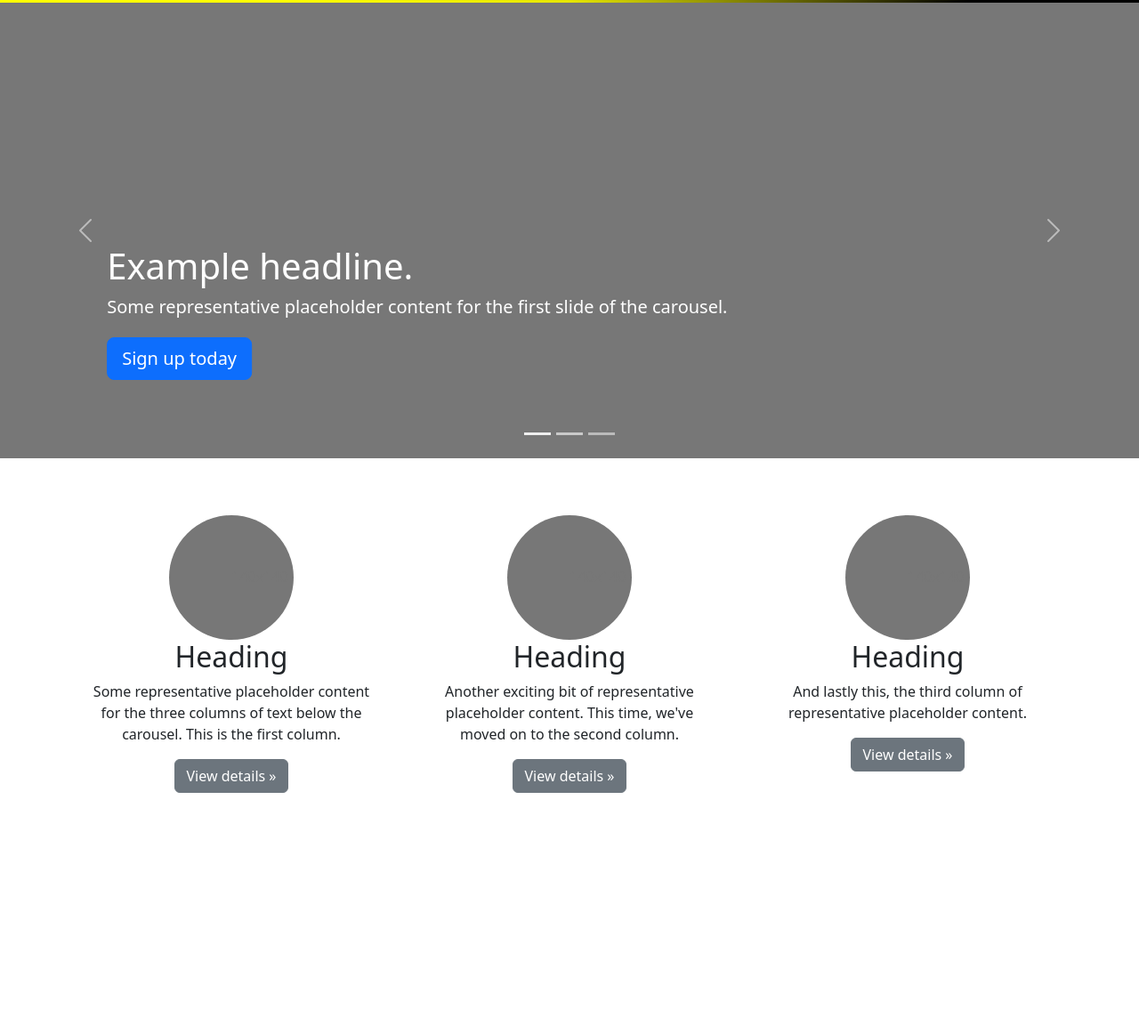
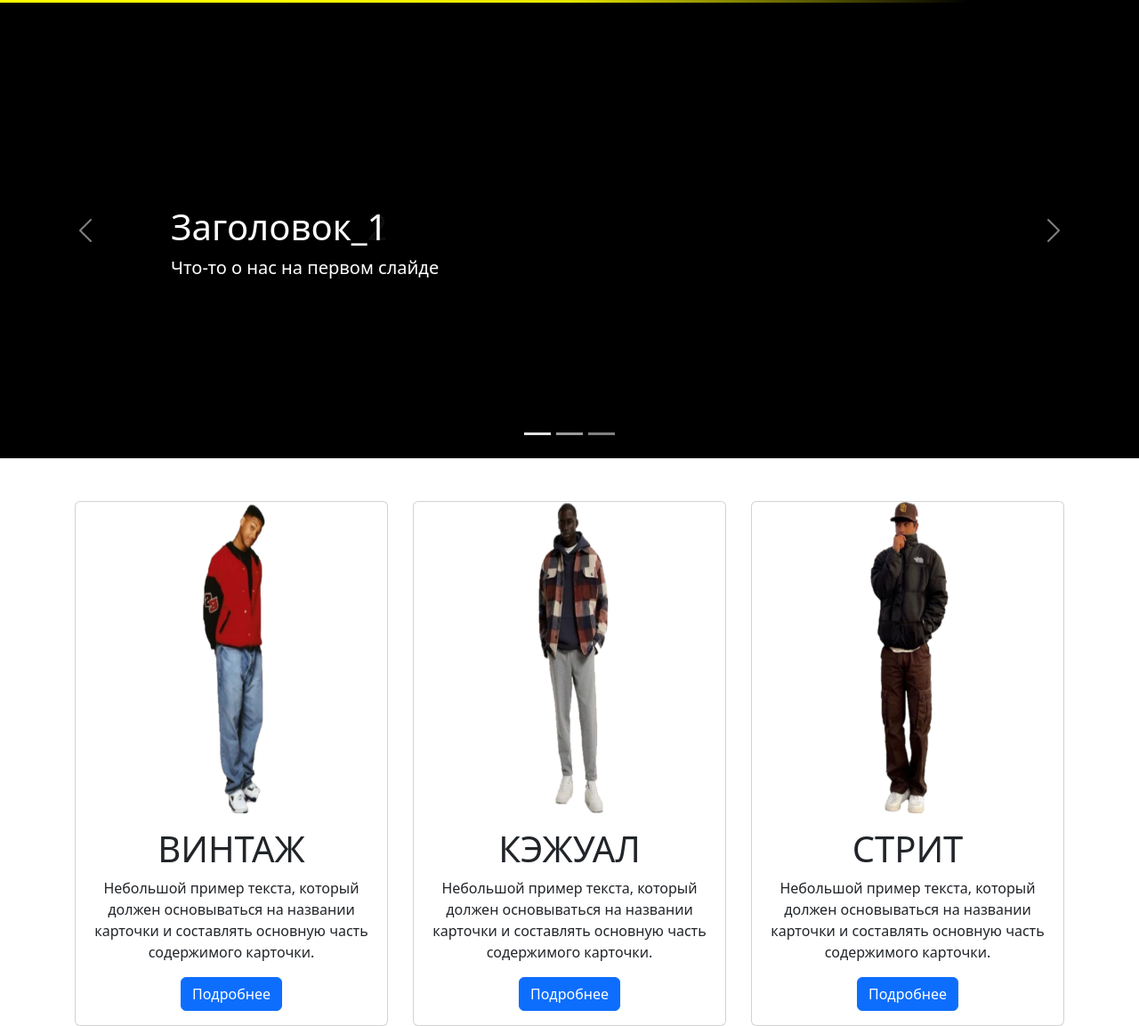
Before and after one commit to Oskg/YellowHouseShop, a plain HTML site: page index.html in a window 1280 px wide. Shown: the part 73-1226 px from the top of the page at 89% size. Before the commit the page ends 1004 px from the top, so only its background shows below. Drawn offline with nearby package versions, Linux system fonts and the light colour scheme; files whose address does not match are found by name.

Commit message:
Сделал нормально, сделал красиво)

```diff
--- a/css/style.css
+++ b/css/style.css
@@ -1,34 +1,26 @@
-.navbar {
-    /*background: linear-gradient(90deg, rgba(255,255,0,1) 0%, rgba(230,230,0,1) 25%, rgba(0,0,0,1) 75%, rgba(0,0,0,1) 100%);*/
-    /*background: linear-gradient(90deg, rgba(255,255,0,1) 0%, rgba(230,230,0,1) 50%, rgba(0,0,0,1) 85%);*/
+.navbar-gradient {
     background: linear-gradient(90deg, rgba(255,255,0,1) 0%, rgba(255,255,0,1) 25%, rgba(230,230,0,1) 50%, rgba(0,0,0,1) 85%);
 }
 
-/* GLOBAL STYLES
--------------------------------------------------- */
-/* Padding below the footer and lighter body text */
-header{
-/*    position: relative;
-    margin: 0 auto 0;
-    padding-top: 0px;*/
-}
-body {
-/*    padding-top: 3rem;
-    padding-bottom: 3rem;
-    color: #5a5a5a;*/
+.text-yellow {
+    color: rgba(255,255,0,1);
 }
 
-
+.img-my {
+    height: 350px;
+    width: 200px;
+    margin: auto;
+}
 /* CUSTOMIZE THE CAROUSEL
 -------------------------------------------------- */
 
 /* Carousel base class */
 .carousel {
-    margin-bottom: 4rem;
+    margin-bottom: 3rem;
 }
 /* Since positioning the image, we need to help out the caption */
 .carousel-caption {
-    bottom: 3rem;
+    bottom: 10rem;
     z-index: 10;
 }
 
@@ -36,23 +28,6 @@ body {
 .carousel-item {
     height: 32rem;
 }
-
-
-/* MARKETING CONTENT
--------------------------------------------------- */
-
-/* Center align the text within the three columns below the carousel */
-.marketing .col-lg-4 {
-    margin-bottom: 1.5rem;
-    text-align: center;
-}
-/* rtl:begin:ignore */
-.marketing .col-lg-4 p {
-    margin-right: .75rem;
-    margin-left: .75rem;
-}
-/* rtl:end:ignore */
-
 
 /* Featurettes
 ------------------------- */
--- a/index.html
+++ b/index.html
@@ -11,7 +11,7 @@
     <script src="https://cdn.jsdelivr.net/npm/bootstrap@5.2.3/dist/js/bootstrap.bundle.min.js" integrity="sha384-kenU1KFdBIe4zVF0s0G1M5b4hcpxyD9F7jL+jjXkk+Q2h455rYXK/7HAuoJl+0I4" crossorigin="anonymous"></script>
 </head>
 <body>
-<nav class="navbar sticky-top navbar-expand-lg navbar-dark">
+<nav class="navbar sticky-top navbar-expand-lg navbar-gradient">
     <div class="container-fluid">
         <a class="navbar-brand text-black  d-md-block " href="#">YellowHouse<img src="img/logo.svg" width="50" height="50" alt=""></a>
         <button class="navbar-toggler" type="button" data-bs-toggle="collapse" data-bs-target="#navbarSupportedContent" aria-controls="navbarSupportedContent" aria-expanded="false" aria-label="Toggle navigation">
@@ -20,100 +20,93 @@
         <div class="collapse navbar-collapse flex-row-reverse" id="navbarSupportedContent">
             <ul class="navbar-nav">
                 <li class="nav-item">
-                    <a class="nav-link" href="#">Войти</a>
+                    <a class="nav-link text-yellow" href="#">Войти</a>
                 </li>
                 <li class="nav-item">
-                    <a class="nav-link" href="#" >Корзина</a>
+                    <a class="nav-link text-yellow" href="#" >Корзина</a>
                 </li>
             </ul>
         </div>
     </div>
 </nav>
 <main>
-
-    <div id="myCarousel" class="carousel slide" data-bs-ride="carousel">
+    <div id="carouselFade" class="carousel slide carousel-fade bg-black text-yellow" data-bs-ride="carousel">
         <div class="carousel-indicators">
-            <button type="button" data-bs-target="#myCarousel" data-bs-slide-to="0" class="active" aria-current="true" aria-label="Slide 1"></button>
-            <button type="button" data-bs-target="#myCarousel" data-bs-slide-to="1" aria-label="Slide 2"></button>
-            <button type="button" data-bs-target="#myCarousel" data-bs-slide-to="2" aria-label="Slide 3"></button>
+            <button type="button" data-bs-target="#carouselIndicators" data-bs-slide-to="0" class="active" aria-current="true" aria-label="Slide 1"></button>
+            <button type="button" data-bs-target="#carouselIndicators" data-bs-slide-to="1" aria-label="Slide 2"></button>
+            <button type="button" data-bs-target="#carouselIndicators" data-bs-slide-to="2" aria-label="Slide 3"></button>
         </div>
         <div class="carousel-inner">
             <div class="carousel-item active">
-                <svg class="bd-placeholder-img" width="100%" height="100%" xmlns="http://www.w3.org/2000/svg" aria-hidden="true" preserveAspectRatio="xMidYMid slice" focusable="false"><rect width="100%" height="100%" fill="#777"/></svg>
-
                 <div class="container">
                     <div class="carousel-caption text-start">
-                        <h1>Example headline.</h1>
-                        <p>Some representative placeholder content for the first slide of the carousel.</p>
-                        <p><a class="btn btn-lg btn-primary" href="#">Sign up today</a></p>
+                        <h1>Заголовок_1</h1>
+                        <p>Что-то о нас на первом слайде</p>
                     </div>
                 </div>
             </div>
             <div class="carousel-item">
-                <svg class="bd-placeholder-img" width="100%" height="100%" xmlns="http://www.w3.org/2000/svg" aria-hidden="true" preserveAspectRatio="xMidYMid slice" focusable="false"><rect width="100%" height="100%" fill="#777"/></svg>
-
                 <div class="container">
-                    <div class="carousel-caption">
-                        <h1>Another example headline.</h1>
-                        <p>Some representative placeholder content for the second slide of the carousel.</p>
-                        <p><a class="btn btn-lg btn-primary" href="#">Learn more</a></p>
+                    <div class="carousel-caption text-start">
+                        <h1>Заголовок_2</h1>
+                        <p>Что-то о нас на втором слайде</p>
                     </div>
                 </div>
             </div>
             <div class="carousel-item">
-                <svg class="bd-placeholder-img" width="100%" height="100%" xmlns="http://www.w3.org/2000/svg" aria-hidden="true" preserveAspectRatio="xMidYMid slice" focusable="false"><rect width="100%" height="100%" fill="#777"/></svg>
-
                 <div class="container">
-                    <div class="carousel-caption text-end">
-                        <h1>One more for good measure.</h1>
-                        <p>Some representative placeholder content for the third slide of this carousel.</p>
-                        <p><a class="btn btn-lg btn-primary" href="#">Browse gallery</a></p>
+                    <div class="carousel-caption text-start">
+                        <h1>Заголовок_3</h1>
+                        <p>Что-то о нас на третьем слайде</p>
                     </div>
                 </div>
             </div>
         </div>
-        <button class="carousel-control-prev" type="button" data-bs-target="#myCarousel" data-bs-slide="prev">
+        <button class="carousel-control-prev" type="button" data-bs-target="#carouselFade" data-bs-slide="prev">
             <span class="carousel-control-prev-icon" aria-hidden="true"></span>
-            <span class="visually-hidden">Previous</span>
+            <span class="visually-hidden">Предыдущий</span>
         </button>
-        <button class="carousel-control-next" type="button" data-bs-target="#myCarousel" data-bs-slide="next">
+        <button class="carousel-control-next" type="button" data-bs-target="#carouselFade" data-bs-slide="next">
             <span class="carousel-control-next-icon" aria-hidden="true"></span>
-            <span class="visually-hidden">Next</span>
+            <span class="visually-hidden">Следующий</span>
         </button>
     </div>
 
-
-    <!-- Marketing messaging and featurettes
-    ================================================== -->
-    <!-- Wrap the rest of the page in another container to center all the content. -->
-
-    <div class="container marketing">
-
-        <!-- Three columns of text below the carousel -->
+    <div class="container">
         <div class="row">
             <div class="col-lg-4">
-                <svg class="bd-placeholder-img rounded-circle" width="140" height="140" xmlns="http://www.w3.org/2000/svg" role="img" aria-label="Placeholder: 140x140" preserveAspectRatio="xMidYMid slice" focusable="false"><title>Placeholder</title><rect width="100%" height="100%" fill="#777"/><text x="50%" y="50%" fill="#777" dy=".3em">140x140</text></svg>
+                <div class="card text-center" style="width: 22rem; margin-left: auto; margin-right: auto">
+                    <img src="img/VINTAJE_1.png" class="card-img-top img-my" alt="...">
+                    <div class="card-body">
+                        <h1 class="card-title" style="text-align: center">ВИНТАЖ</h1>
+                        <p class="card-text">Небольшой пример текста, который должен основываться на названии карточки и составлять основную часть содержимого карточки.</p>
+                        <a href="#" class="btn btn-primary" style="margin-left: auto; margin-right: auto">Подробнее</a>
+                    </div>
+                </div>
+            </div>
+            <div class="col-lg-4">
+                <div class="card text-center" style="width: 22rem; margin-left: auto; margin-right: auto">
+                    <img src="img/CASUAL_1.png" class="card-img-top img-my" alt="...">
+                    <div class="card-body">
+                        <h1 class="card-title" style="text-align: center">КЭЖУАЛ</h1>
+                        <p class="card-text">Небольшой пример текста, который должен основываться на названии карточки и составлять основную часть содержимого карточки.</p>
+                        <a href="#" class="btn btn-primary" style="margin-left: auto; margin-right: auto">Подробнее</a>
+                    </div>
+                </div>
+            </div>
+            <div class="col-lg-4">
+                <div class="card text-center" style="width: 22rem; margin-left: auto; margin-right: auto">
+                    <img src="img/STREET_1.png" class="card-img-top img-my" alt="...">
+                    <div class="card-body">
+                        <h1 class="card-title" style="text-align: center">СТРИТ</h1>
+                        <p class="card-text">Небольшой пример текста, который должен основываться на названии карточки и составлять основную часть содержимого карточки.</p>
+                        <a href="#" class="btn btn-primary" style="margin-left: auto; margin-right: auto">Подробнее</a>
+                    </div>
+                </div>
+            </div>
+        </div>
+    </div>
 
-                <h2 class="fw-normal">Heading</h2>
-                <p>Some representative placeholder content for the three columns of text below the carousel. This is the first column.</p>
-                <p><a class="btn btn-secondary" href="#">View details &raquo;</a></p>
-            </div><!-- /.col-lg-4 -->
-            <div class="col-lg-4">
-                <svg class="bd-placeholder-img rounded-circle" width="140" height="140" xmlns="http://www.w3.org/2000/svg" role="img" aria-label="Placeholder: 140x140" preserveAspectRatio="xMidYMid slice" focusable="false"><title>Placeholder</title><rect width="100%" height="100%" fill="#777"/><text x="50%" y="50%" fill="#777" dy=".3em">140x140</text></svg>
-
-                <h2 class="fw-normal">Heading</h2>
-                <p>Another exciting bit of representative placeholder content. This time, we've moved on to the second column.</p>
-                <p><a class="btn btn-secondary" href="#">View details &raquo;</a></p>
-            </div><!-- /.col-lg-4 -->
-            <div class="col-lg-4">
-                <svg class="bd-placeholder-img rounded-circle" width="140" height="140" xmlns="http://www.w3.org/2000/svg" role="img" aria-label="Placeholder: 140x140" preserveAspectRatio="xMidYMid slice" focusable="false"><title>Placeholder</title><rect width="100%" height="100%" fill="#777"/><text x="50%" y="50%" fill="#777" dy=".3em">140x140</text></svg>
-
-                <h2 class="fw-normal">Heading</h2>
-                <p>And lastly this, the third column of representative placeholder content.</p>
-                <p><a class="btn btn-secondary" href="#">View details &raquo;</a></p>
-            </div><!-- /.col-lg-4 -->
-        </div><!-- /.row -->
-    </div>
 </main>
 
 
```
Also changed, not shown: img/1.png (added), img/CASUAL_1.png (added), img/STREET_1.png (added), img/VINTAJE_1.png (added).
